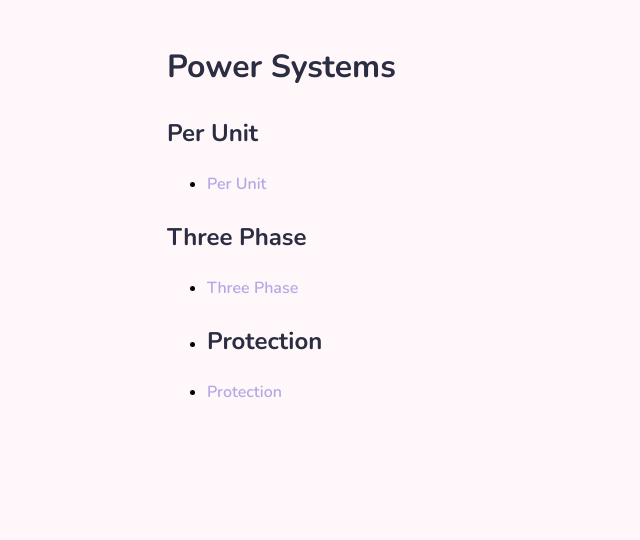
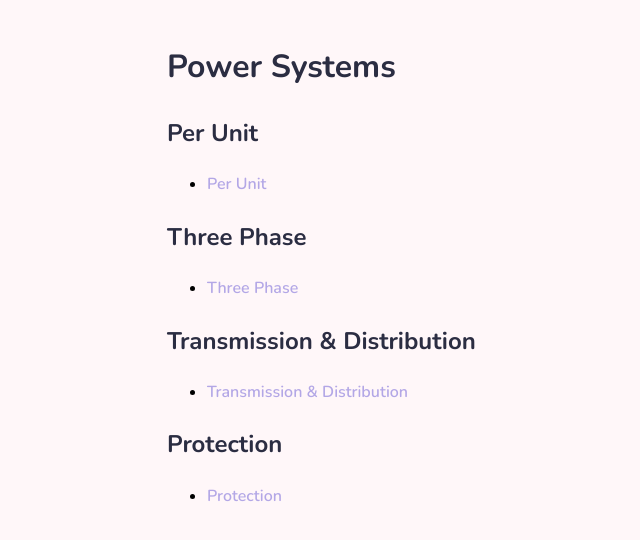
Before and after one commit to teramibakery/teramibakery.github.io, a Jekyll site: the page built from electrical-engineering/power-systems/index.md, in a window 1280 px wide. Shown: the top 540 px of the page, without its empty margins (73-713 px from the left). Built offline with Jekyll 4.4.1, drawn with Linux system fonts in a browser that asks for light colours.

Commit message:
Update index.md

```diff
--- a/electrical-engineering/power-systems/index.md
+++ b/electrical-engineering/power-systems/index.md
@@ -10,6 +10,9 @@ title: Power Systems
 
 ## Three Phase
 - [Three Phase](threephase/)
--
+
+## Transmission & Distribution
+- [Transmission & Distribution](transmission-distribution/)
+
 ## Protection
 - [Protection](protection/)
```
